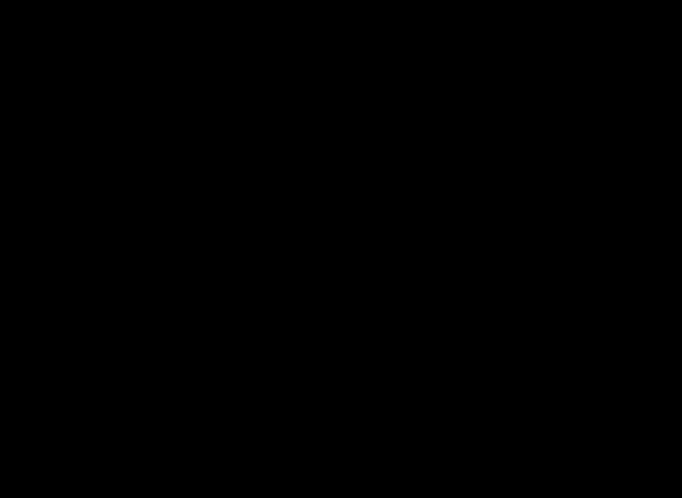
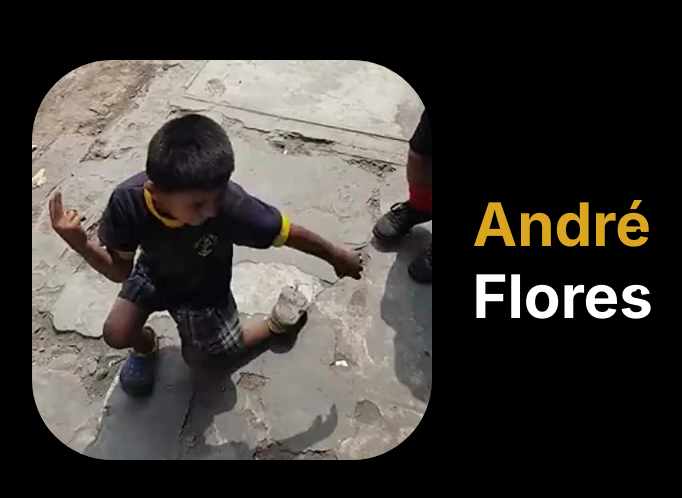
Before and after one commit to anfresito/RepLab, a Next.js app: page / in a window 1280 px wide. Shown: the part 980-1478 px from the top of the page, without its empty margins (175-857 px from the left). Before the commit the page ends 800 px from the top, so only its background shows below. Built offline with nearby package versions, Linux system fonts and the light colour scheme.

Commit message:
Add info section

```diff
--- a/src/app/page.js
+++ b/src/app/page.js
@@ -15,10 +15,45 @@
               <span>I am</span>
             </span>
             <br />
-            <span>Josh Carlson</span>
+            <span>André Flores</span>
           </h1>
         </div>
       </header>
+      <section>
+        <div>
+          <span>André</span>
+          <br />
+          <span>Flores</span>
+        </div>
+      </section>
+      <section className={styles.infoSection}>
+        <img
+        src='imagen-para-website.png'
+        alt='image'
+        className={styles.image}
+        />
+        <div className={styles.infoContainer}>
+          <span className={styles.title+" "+styles.yellowText}>André</span>
+          <br />
+          <span className={styles.title}>Flores</span>
+        </div>
+        <div className={styles.list}>
+          <ul>
+            <li>
+              <span className={styles.graytext}>Age: </span> 17
+            </li>
+            <li>
+              <span className={styles.graytext}>Nationality: </span> Guatemalan
+            </li>
+            <li>
+              <span className={styles.graytext}>Skill set: </span> Good chambing
+            </li>
+            <li>
+              <span className={styles.graytext}>Languages: </span> Spanish and English
+            </li>
+          </ul>
+        </div>
+      </section>
     </main>
 
   )
--- a/src/app/page.module.css
+++ b/src/app/page.module.css
@@ -18,3 +18,45 @@
 .yellowText {
   color: goldenrod; /* Color dorado */
 }
+
+.infoSection {
+  display: flex;
+  flex-direction: row;
+  justify-content: center;
+  height: 100vh;
+  align-items: center;
+}
+
+.infoContainer {
+  color: white;
+  margin-left: 40px;
+}
+
+.infoContainer .title {
+  font-size: 60px;
+  font-weight: bold;
+}
+
+.infoContainer .list{
+  margin-top: 30px;
+}
+
+.infoContainer .list ul {
+  padding-left: 20px;
+}
+
+.infoContainer .list ul li {
+  margin-bottom: 20px;
+  list-style: disc;
+}
+
+.grayText {
+  color: gray;
+}
+
+.image {
+  max-width: 75%;
+  height: 50vh;
+  border-radius: 20%;
+  box-shadow: 0px 0px 10px rgba(0, 0, 0, 0.2);
+}
```
Also changed, not shown: public/imagen-para-website.png (added).
